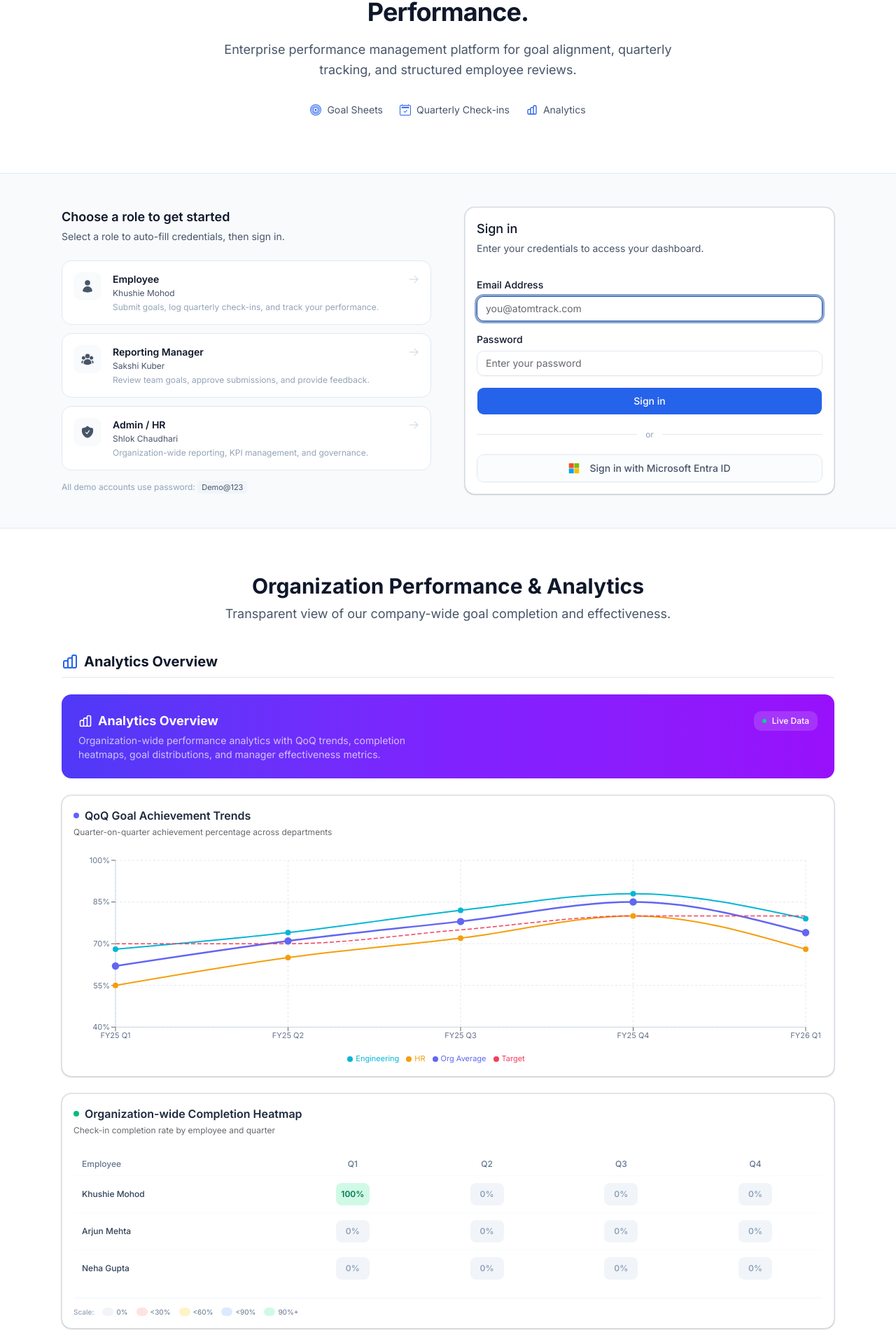
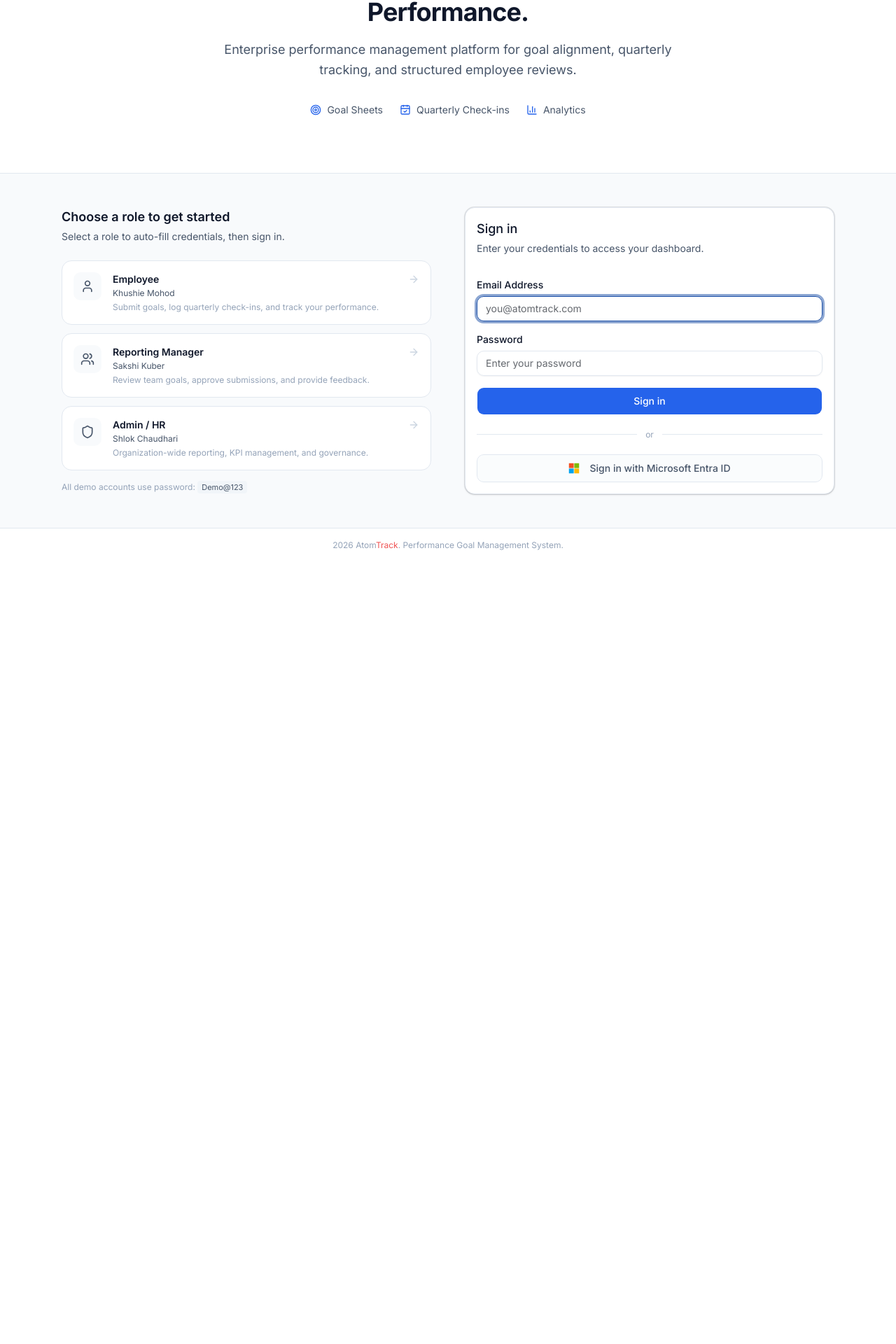
Before and after one commit to KhushieMohod/AtomTrack, a Next.js app: page / in a window 1280 px wide. Shown: the part 187-2107 px from the top of the page at 70% size. After the commit the page ends 990 px from the top, so only its background shows below. Built offline with nearby package versions, Linux system fonts and the light colour scheme.

Commit message:
Revert "feat: implement administrative audit logging system and core UI components"
This reverts commit dd7e3971ef16f33161a909f8349a436450f7129d.

resetting the changes one commit back
`q
:wq

```diff
--- a/package.json
+++ b/package.json
@@ -12,11 +12,11 @@
     "@base-ui/react": "^1.4.1",
     "class-variance-authority": "^0.7.1",
     "clsx": "^2.1.1",
+    "lucide-react": "^1.16.0",
     "next": "16.2.6",
     "next-themes": "^0.4.6",
     "react": "19.2.4",
     "react-dom": "19.2.4",
-    "react-icons": "^5.6.0",
     "recharts": "^3.8.1",
     "shadcn": "^4.7.0",
     "sonner": "^2.0.7",
--- a/src/app/global-error.tsx
+++ b/src/app/global-error.tsx
@@ -2,7 +2,7 @@
 
 import React from "react";
 import { Button } from "@/components/ui/button";
-import { HiExclamationTriangle } from "react-icons/hi2";
+import { AlertTriangle } from "lucide-react";
 
 export default function GlobalError({
   error,
@@ -16,7 +16,7 @@ export default function GlobalError({
       <body className="min-h-screen bg-[#F8FAFC] flex items-center justify-center p-4">
         <div className="text-center max-w-md">
           <div className="w-20 h-20 rounded-full bg-red-100 flex items-center justify-center mx-auto mb-6">
-            <HiExclamationTriangle className="w-10 h-10 text-red-600" />
+            <AlertTriangle className="w-10 h-10 text-red-600" />
           </div>
           <h1 className="text-2xl font-bold text-[#0F172A] mb-2">Something Went Wrong</h1>
           <p className="text-slate-500 text-sm leading-relaxed mb-6">
--- a/src/components/auth/login-page.tsx
+++ b/src/components/auth/login-page.tsx
@@ -8,11 +8,7 @@ import { Button } from "@/components/ui/button";
 import { Input } from "@/components/ui/input";
 import { Label } from "@/components/ui/label";
 import { Card, CardContent, CardDescription, CardHeader, CardTitle } from "@/components/ui/card";
-import { HiUser, HiUserGroup, HiShieldCheck, HiArrowRight } from "react-icons/hi2";
-import { HiOutlineChartBar } from "react-icons/hi";
-import { BsCalendar2Check, BsBullseye } from "react-icons/bs";
-import { AnalyticsDashboard } from "@/components/admin/analytics-dashboard";
-import { CompletionDashboard } from "@/components/admin/completion-dashboard";
+import { User, Users, Shield, ArrowRight, Target, BarChart3, CalendarCheck } from "lucide-react";
 
 const ROUTE_MAP: Record<string, string> = {
   employee: "/employee",
@@ -26,21 +22,21 @@ const ROLES = [
     email: "khushie@atomtrack.com",
     name: "Khushie Mohod",
     description: "Submit goals, log quarterly check-ins, and track your performance.",
-    Icon: HiUser,
+    Icon: User,
   },
   {
     role: "Reporting Manager",
     email: "sakshi@atomtrack.com",
     name: "Sakshi Kuber",
     description: "Review team goals, approve submissions, and provide feedback.",
-    Icon: HiUserGroup,
+    Icon: Users,
   },
   {
     role: "Admin / HR",
     email: "shlok@atomtrack.com",
     name: "Shlok Chaudhari",
     description: "Organization-wide reporting, KPI management, and governance.",
-    Icon: HiShieldCheck,
+    Icon: Shield,
   },
 ];
 
@@ -128,15 +124,15 @@ export default function LoginPage() {
           </p>
           <div className="flex items-center justify-center gap-6 mt-8">
             <div className="flex items-center gap-2 text-sm text-[#475569]">
-              <BsBullseye className="w-4 h-4 text-[#2563EB]" />
+              <Target className="w-4 h-4 text-[#2563EB]" />
               Goal Sheets
             </div>
             <div className="flex items-center gap-2 text-sm text-[#475569]">
-              <BsCalendar2Check className="w-4 h-4 text-[#2563EB]" />
+              <CalendarCheck className="w-4 h-4 text-[#2563EB]" />
               Quarterly Check-ins
             </div>
             <div className="flex items-center gap-2 text-sm text-[#475569]">
-              <HiOutlineChartBar className="w-4 h-4 text-[#2563EB]" />
+              <BarChart3 className="w-4 h-4 text-[#2563EB]" />
               Analytics
             </div>
           </div>
@@ -176,7 +172,7 @@ export default function LoginPage() {
                   <div className="flex-1 min-w-0">
                     <div className="flex items-center justify-between">
                       <p className="text-sm font-semibold text-[#0F172A]">{cred.role}</p>
-                      <HiArrowRight className={`w-4 h-4 transition-colors ${
+                      <ArrowRight className={`w-4 h-4 transition-colors ${
                         email === cred.email ? "text-[#2563EB]" : "text-[#CBD5E1] group-hover:text-[#475569]"
                       }`} />
                     </div>
@@ -296,34 +292,6 @@ export default function LoginPage() {
         </div>
       </main>
 
-      {/* Analytics Preview Section */}
-      <section className="w-full py-16 bg-white border-t border-[#E2E8F0]" id="analytics">
-        <div className="max-w-6xl mx-auto px-6">
-          <div className="mb-10 text-center">
-            <h2 className="text-2xl md:text-3xl font-bold text-[#0F172A]">Organization Performance & Analytics</h2>
-            <p className="text-[#475569] mt-2 text-lg">Transparent view of our company-wide goal completion and effectiveness.</p>
-          </div>
-
-          <div className="space-y-16">
-            <div>
-              <h3 className="text-xl font-bold text-[#0F172A] mb-6 flex items-center gap-2 border-b border-[#E2E8F0] pb-2">
-                <HiOutlineChartBar className="w-6 h-6 text-[#2563EB]" />
-                Analytics Overview
-              </h3>
-              <AnalyticsDashboard />
-            </div>
-
-            <div>
-              <h3 className="text-xl font-bold text-[#0F172A] mb-6 flex items-center gap-2 border-b border-[#E2E8F0] pb-2">
-                <BsCalendar2Check className="w-6 h-6 text-[#2563EB]" />
-                Completion Tracking
-              </h3>
-              <CompletionDashboard />
-            </div>
-          </div>
-        </div>
-      </section>
-
       {/* Footer */}
       <footer className="border-t border-[#E2E8F0] bg-white py-4">
         <p className="text-center text-xs text-[#94A3B8]">
--- a/src/components/layout/app-header.tsx
+++ b/src/components/layout/app-header.tsx
@@ -5,7 +5,7 @@ import { useRouter } from "next/navigation";
 import { useAppState } from "@/context/app-context";
 import { AtomTrackLogo } from "@/components/layout/atomtrack-logo";
 import { Button } from "@/components/ui/button";
-import { HiBell, HiArrowRightOnRectangle, HiArrowTopRightOnSquare } from "react-icons/hi2";
+import { Bell, LogOut, ExternalLink } from "lucide-react";
 
 const ROLE_LABELS: Record<string, string> = {
   employee: "Employee",
@@ -69,7 +69,7 @@ export function AppHeader() {
               onClick={() => setShowNotifs((v) => !v)}
               aria-label={`Notifications${unreadCount > 0 ? ` (${unreadCount} unread)` : ""}`}
             >
-              <HiBell className="w-[18px] h-[18px]" />
+              <Bell className="w-[18px] h-[18px]" />
               {unreadCount > 0 && (
                 <span className="absolute -top-0.5 -right-0.5 w-4.5 h-4.5 min-w-[18px] min-h-[18px] rounded-full bg-[#2563EB] text-white text-[10px] font-bold flex items-center justify-center">
                   {unreadCount > 9 ? "9+" : unreadCount}
@@ -138,7 +138,7 @@ export function AppHeader() {
                               via {CHANNEL_LABEL[n.channel] || n.channel}
                             </span>
                             {n.deepLink && (
-                              <HiArrowTopRightOnSquare className="w-3 h-3 text-[#CBD5E1]" />
+                              <ExternalLink className="w-3 h-3 text-[#CBD5E1]" />
                             )}
                           </div>
                         </div>
@@ -164,7 +164,7 @@ export function AppHeader() {
             onClick={handleLogout}
             className="text-[#475569] hover:text-[#0F172A] hover:bg-[#F1F5F9] cursor-pointer gap-1.5"
           >
-            <HiArrowRightOnRectangle className="w-4 h-4" />
+            <LogOut className="w-4 h-4" />
             <span className="hidden sm:inline">Sign out</span>
           </Button>
         </div>
--- a/src/components/ui/dialog.tsx
+++ b/src/components/ui/dialog.tsx
@@ -5,7 +5,7 @@ import { Dialog as DialogPrimitive } from "@base-ui/react/dialog"
 
 import { cn } from "@/lib/utils"
 import { Button } from "@/components/ui/button"
-import { HiXMark } from "react-icons/hi2"
+import { XIcon } from "lucide-react"
 
 function Dialog({ ...props }: DialogPrimitive.Root.Props) {
   return <DialogPrimitive.Root data-slot="dialog" {...props} />
@@ -70,7 +70,8 @@ function DialogContent({
               />
             }
           >
-            <HiXMark />
+            <XIcon
+            />
             <span className="sr-only">Close</span>
           </DialogPrimitive.Close>
         )}
--- a/src/components/ui/select.tsx
+++ b/src/components/ui/select.tsx
@@ -4,7 +4,7 @@ import * as React from "react"
 import { Select as SelectPrimitive } from "@base-ui/react/select"
 
 import { cn } from "@/lib/utils"
-import { HiChevronDown, HiCheck, HiChevronUp } from "react-icons/hi2"
+import { ChevronDownIcon, CheckIcon, ChevronUpIcon } from "lucide-react"
 
 const Select = SelectPrimitive.Root
 
@@ -49,7 +49,7 @@ function SelectTrigger({
       {children}
       <SelectPrimitive.Icon
         render={
-          <HiChevronDown className="pointer-events-none size-4 text-muted-foreground" />
+          <ChevronDownIcon className="pointer-events-none size-4 text-muted-foreground" />
         }
       />
     </SelectPrimitive.Trigger>
@@ -130,7 +130,7 @@ function SelectItem({
           <span className="pointer-events-none absolute right-2 flex size-4 items-center justify-center" />
         }
       >
-        <HiCheck className="pointer-events-none" />
+        <CheckIcon className="pointer-events-none" />
       </SelectPrimitive.ItemIndicator>
     </SelectPrimitive.Item>
   )
@@ -162,7 +162,8 @@ function SelectScrollUpButton({
       )}
       {...props}
     >
-      <HiChevronUp />
+      <ChevronUpIcon
+      />
     </SelectPrimitive.ScrollUpArrow>
   )
 }
@@ -180,7 +181,8 @@ function SelectScrollDownButton({
       )}
       {...props}
     >
-      <HiChevronDown />
+      <ChevronDownIcon
+      />
     </SelectPrimitive.ScrollDownArrow>
   )
 }
--- a/src/components/ui/sonner.tsx
+++ b/src/components/ui/sonner.tsx
@@ -2,8 +2,7 @@
 
 import { useTheme } from "next-themes"
 import { Toaster as Sonner, type ToasterProps } from "sonner"
-import { HiCheckCircle, HiInformationCircle, HiExclamationTriangle, HiXCircle } from "react-icons/hi2";
-import { AiOutlineLoading3Quarters } from "react-icons/ai";
+import { CircleCheckIcon, InfoIcon, TriangleAlertIcon, OctagonXIcon, Loader2Icon } from "lucide-react"
 
 const Toaster = ({ ...props }: ToasterProps) => {
   const { theme = "system" } = useTheme()
@@ -14,19 +13,19 @@ const Toaster = ({ ...props }: ToasterProps) => {
       className="toaster group"
       icons={{
         success: (
-          <HiCheckCircle className="size-4" />
+          <CircleCheckIcon className="size-4" />
         ),
         info: (
-          <HiInformationCircle className="size-4" />
+          <InfoIcon className="size-4" />
         ),
         warning: (
-          <HiExclamationTriangle className="size-4" />
+          <TriangleAlertIcon className="size-4" />
         ),
         error: (
-          <HiXCircle className="size-4" />
+          <OctagonXIcon className="size-4" />
         ),
         loading: (
-          <AiOutlineLoading3Quarters className="size-4 animate-spin" />
+          <Loader2Icon className="size-4 animate-spin" />
         ),
       }}
       style={
```
Also changed, not shown: src/components/admin/audit-log.tsx (+23 -23 lines), src/components/admin/escalations.tsx (+19 -10 lines), 1 other file (tests, documents, lock files or other folders).
